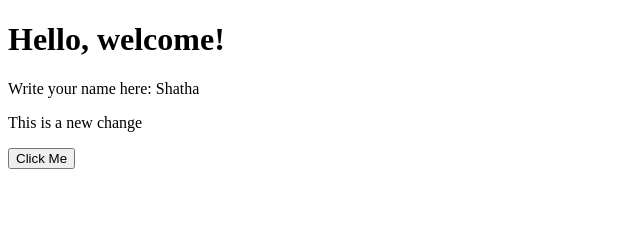
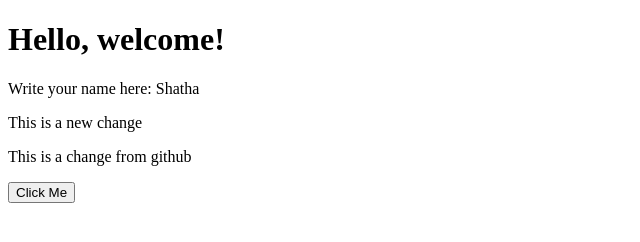
Before and after one commit to shatha333/Lab4, a plain HTML site: page index.html in a window 1280 px wide. Shown: the whole page, without its empty margins (0-640 px from the left). Drawn offline with Linux system fonts and the light colour scheme.

Commit message:
Add new paragraph from GitHub

```diff
--- a/index.html
+++ b/index.html
@@ -11,6 +11,7 @@
 <h1>Hello, welcome!</h1>
 <p>Write your name here: Shatha</p>
 <p>This is a new change</p>
+  <p>This is a change from github</p>
 <button onclick="alert('Button clicked!')">
 Click Me
 </button>
```
